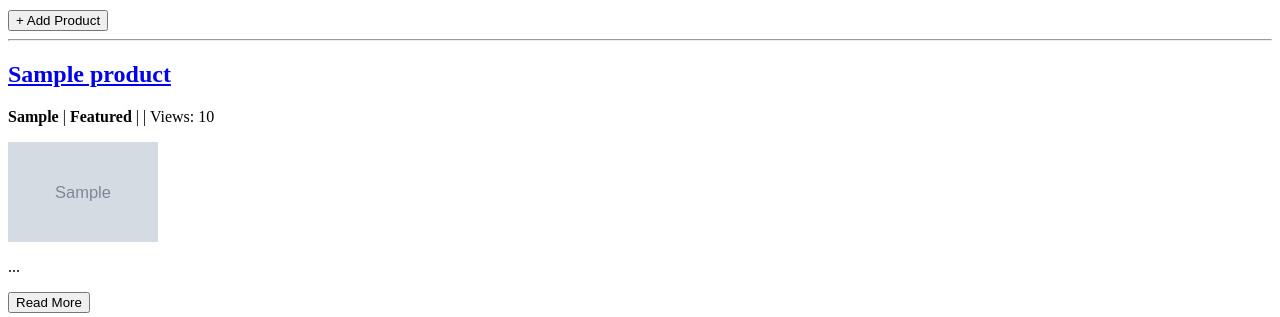
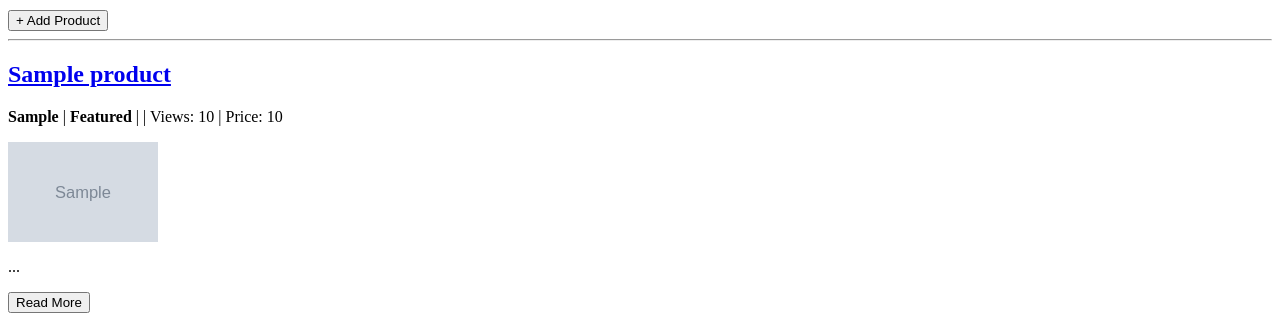
Before and after one commit to awokawok2/platform-bola-persija, a Django app: page / in a window 1280 px wide. Shown: the part 246-563 px from the top of the page. Run offline with Django 5.2, Linux system fonts and the light colour scheme; tables that the repository leaves empty hold one stand-in row (values such as "Sample post"); grey boxes marked "Sample" are stand-in pictures.

Commit message:
Views Price

```diff
--- a/main/templates/main.html
+++ b/main/templates/main.html
@@ -26,7 +26,7 @@
   <p><b>{{ product.category }}</b>{% if product.is_featured %} |
     <b>Featured</b>{% endif %}{% if product.is_product_hot %} |
     <b>Hot</b>{% endif %} | <i>{{ product.created_at|date:"d M Y H:i" }}</i>
-    | Views: {{ product.product_views }}</p>
+    | Views: {{ product.product_views }} | Price: {{product.price}}</p>
 
   {% if product.thumbnail %}
   <img src="{{ product.thumbnail }}" alt="thumbnail" width="150" height="100">
```
